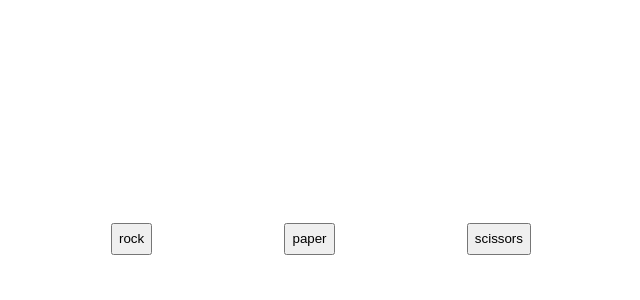
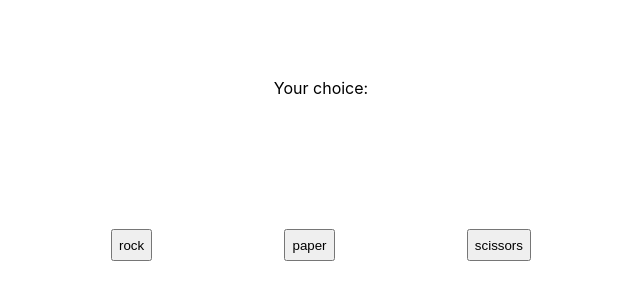
Before and after one commit to manusdextra/rock, a React (Create React App) app: page / in a window 1280 px wide. Shown: the part 296-596 px from the top of the page, without its empty margins (319-959 px from the left). Built offline with nearby package versions, Linux system fonts and the light colour scheme.

Commit message:
add "your choice" display

```diff
--- a/src/App.js
+++ b/src/App.js
@@ -2,12 +2,34 @@ import React, {Component} from 'react'
 import Buttons from './Buttons'
 
 class App extends Component {
+  constructor(props) {
+    super(props);
+    this.state = {
+      choices: ['rock', 'paper', 'scissors'],
+      playerChoice: null,
+    }
+    this.handleClick = this.handleClick.bind(this);
+  }
+
+  handleClick(event) {
+    this.setState(() => ({
+      playerChoice: event.target.value,
+    }));
+  }
+
   render() {
-    const choices = ['rock', 'paper', 'scissors']
+    const playerChoice = this.state.playerChoice;
 
     return (
       <div className="App">
-        <Buttons choices={choices} />
+        <div className="choice">
+          Your choice:<br />
+          {playerChoice ? playerChoice : ''}
+        </div>
+        <Buttons
+          choices={this.state.choices}
+          onClick={(event) => this.handleClick(event)}
+        />
       </div>
     )
   }
--- a/src/Button.js
+++ b/src/Button.js
@@ -2,10 +2,12 @@ import React, {Component} from 'react'
 
 class Button extends Component {
   render() {
-    const {choice}=this.props
     return (
-      <button id={choice}>
-        <span className="button-text">{choice}</span>
+      <button
+        value={this.props.choice}
+        onClick={(event) => this.props.onClick(event)}
+      >
+          {this.props.choice}
       </button>
     )
   }
--- a/src/Buttons.js
+++ b/src/Buttons.js
@@ -3,15 +3,17 @@ import Button from './Button'
 
 class Buttons extends Component {
   render() {
-    const {choices} = this.props
-    const buttons = choices.map(choice => {
-      return (
-        <Button choice={choice} />
-      )
-    })
+    const choices = this.props.choices;
 
     return (
-      <div className="buttons">{buttons}</div>
+      <div className="buttons">
+        {choices.map(choice =>
+          <Button
+            choice={choice}
+            onClick={(event) => this.props.onClick(event)}
+          />
+        )}
+      </div>
     )
   }
 }
--- a/src/index.css
+++ b/src/index.css
@@ -24,6 +24,15 @@ div.App {
   gap: 10px;
 }
 
+div.choice {
+  grid-column: 2;
+  grid-row: 2;
+  display: flex;
+  align-items: center;
+  justify-content: space-around;
+  text-align: center;
+}
+
 div.buttons {
   grid-column: 2;
   grid-row: 3;
```
